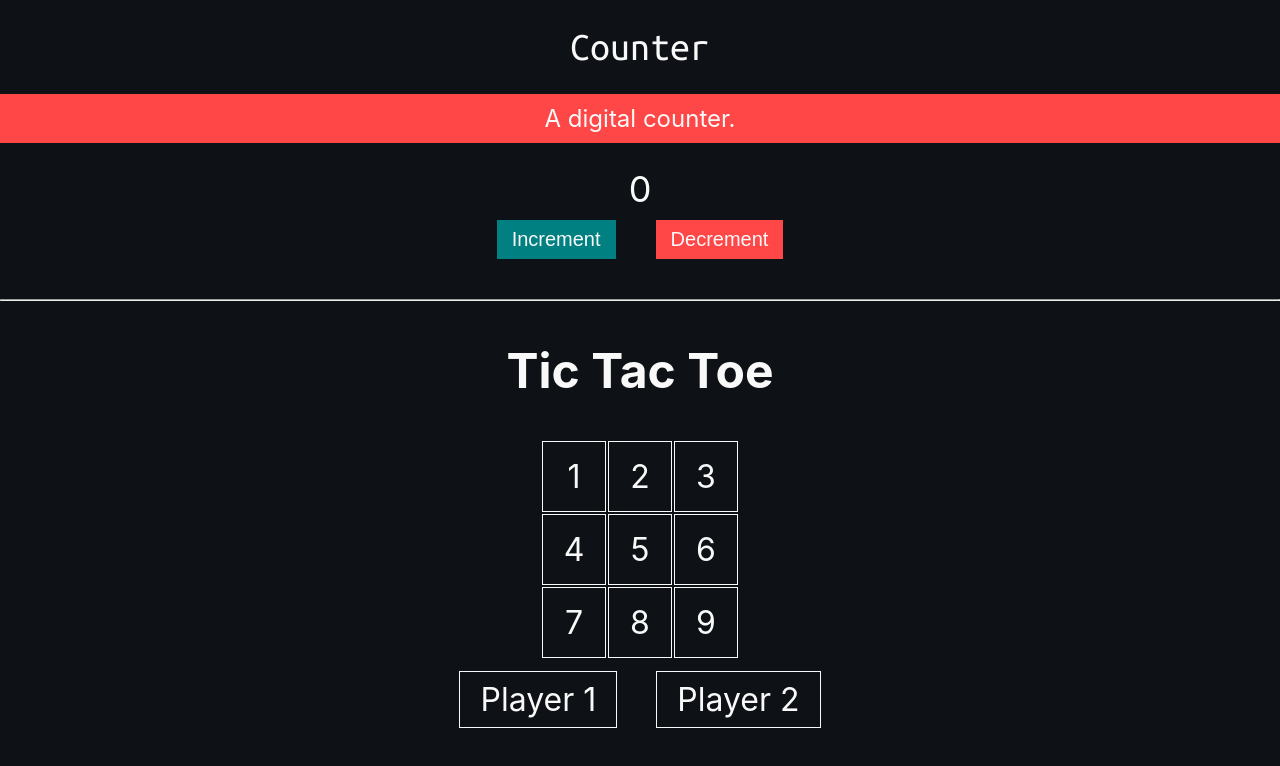
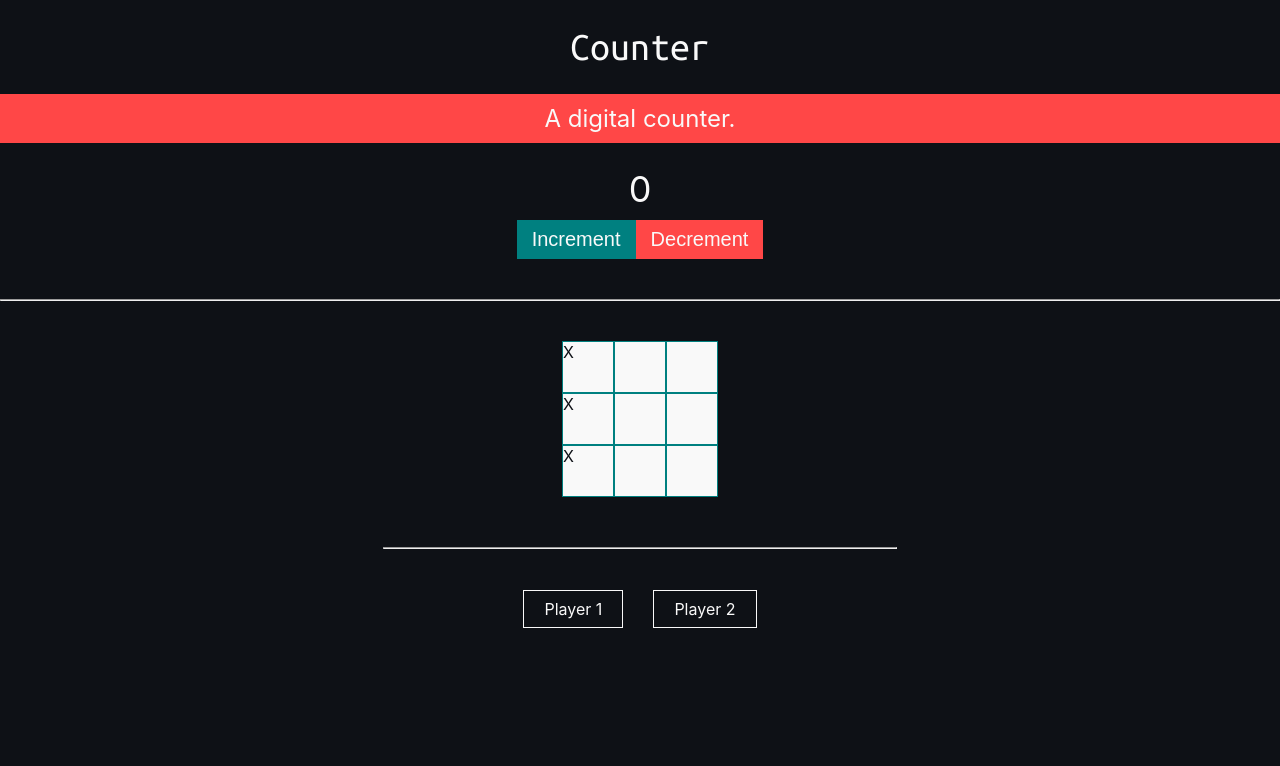
Before and after one commit to FayeKelmith/ReactJS_Playground, a React (Create React App) app: page / in a window 1280 px wide. Shown: the top 766 px of the page. Built offline with nearby package versions, Linux system fonts and the light colour scheme.

Commit message:
line error

```diff
--- a/src/components/Tictactoe.js
+++ b/src/components/Tictactoe.js
@@ -1,30 +1,53 @@
+import React from "react";
 const Tictactoe = () => {
   return (
-    <div style={{ textAlign: "center", fontSize: "32px" }}>
-      <h2>Tic Tac Toe</h2>
-      <table>
-        <tr>
-          <td>1</td>
-          <td>2</td>
-          <td>3</td>
-        </tr>
-        <tr>
-          <td>4</td>
-          <td>5</td>
-          <td>6</td>
-        </tr>
-        <tr>
-          <td>7</td>
-          <td>8</td>
-          <td>9</td>
-        </tr>
-      </table>
+    <div>
       <div>
-        <span className="player player1">Player 1</span>{" "}
-        <span className="player player2">Player 2</span>
+        <Board />
+
+        <hr style={{ margin: " 50px auto", width: "40vw" }} />
+        <Player />
       </div>
     </div>
   );
 };
 
+//for the main board now
+const Board = () => {
+  return (
+    <div className="board">
+      <Line />
+      <Line />
+      <Line />
+    </div>
+  );
+};
+//for each row:
+const Line = () => {
+  return (
+    <div className="line">
+      <Box status="X" />
+      <Box />
+      <Box />
+    </div>
+  );
+};
+
+//defining props
+//for each box:
+const Box = ({ status }) => {
+  return <p className="box">{status}</p>;
+};
+
+//for the player buttons;
+
+const Player = () => {
+  return (
+    <div className="playerbox">
+      <span className="player player1">Player 1</span>
+      <span className="player player1">Player 2</span>
+    </div>
+  );
+};
+
 export default Tictactoe;
--- a/src/index.css
+++ b/src/index.css
@@ -30,7 +30,6 @@ code {
 .btn {
   padding: 8px 15px;
   border-radius: 15;
-  margin: auto 20px;
   font-size: 20px;
   color: #f9f9f9;
   border: none;
@@ -41,20 +40,29 @@ code {
 .end {
   background-color: #ff4747;
 }
-table {
-  /* numbers in the middle and table at center */
+.playerbox {
   text-align: center;
-  margin: 20px auto;
 }
-td {
-  padding: 15px 15px;
-  border: #f9f9f9 1px solid;
-  width: 2rem;
-  height: 2rem;
-}
-
-span {
+.player {
   border: #f9f9f9 1px solid;
   padding: 8px 20px;
   margin: 0px 15px;
 }
+.box {
+  margin: 0;
+  color: #0e1116;
+  border: #008080 1px solid;
+  background-color: #f9f9f9;
+  width: 50px;
+  height: 50px;
+}
+.line {
+  display: flex;
+
+  width: fit-content;
+}
+.board {
+  display: grid;
+  width: fit-content;
+  margin: 0 auto;
+}
```
